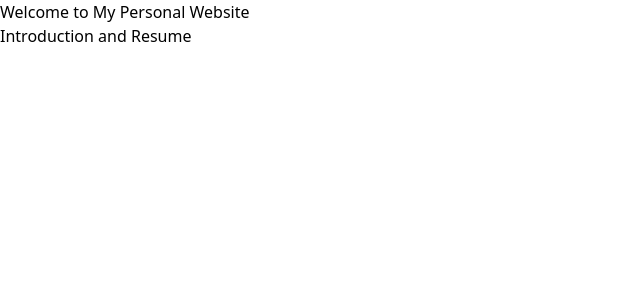
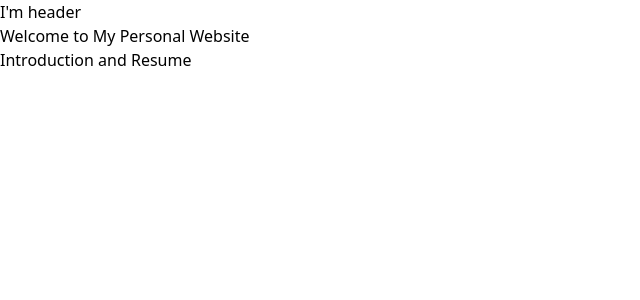
Before and after one commit to BlueInside/personalWebsite, a React (Vite) app: page / in a window 1280 px wide. Shown: the top 300 px of the page, without its empty margins (0-640 px from the left). Built offline with nearby package versions, Linux system fonts and the light colour scheme; the HTML template or start-up script is replaced by a standard one.

Commit message:
use header and home

```diff
--- a/src/App.jsx
+++ b/src/App.jsx
@@ -1,6 +1,10 @@
-import { RouterProvider } from 'react-router-dom';
-import { router } from './routes/router.jsx';
+import Header from './components/Header.jsx';
+import Home from './pages/Home.jsx';
 
 export default function App() {
-  return <RouterProvider router={router} />;
+  return (
+    <>
+      <Header /> <Home />
+    </>
+  );
 }
```
